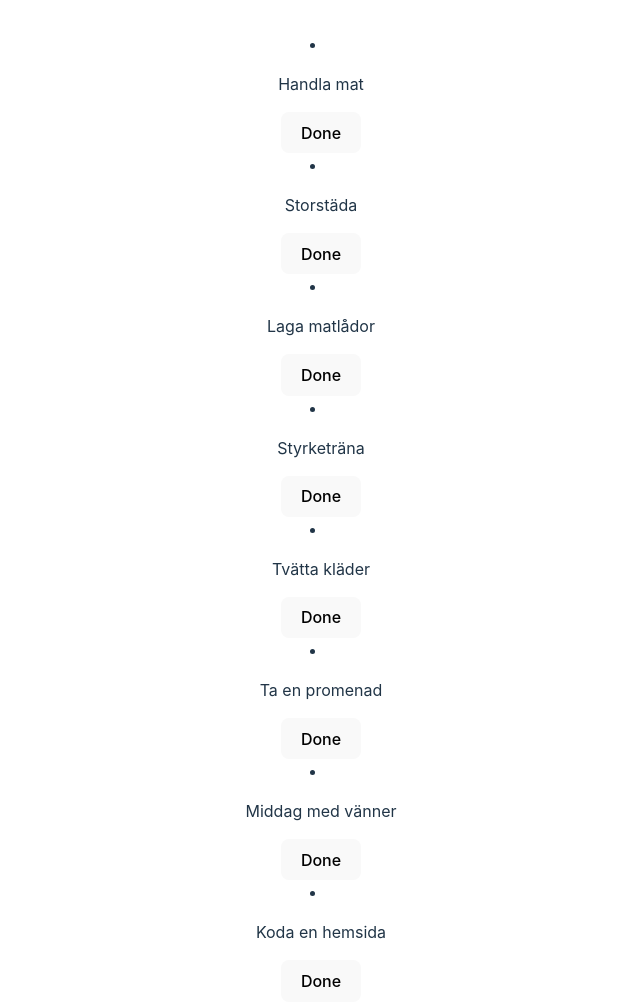
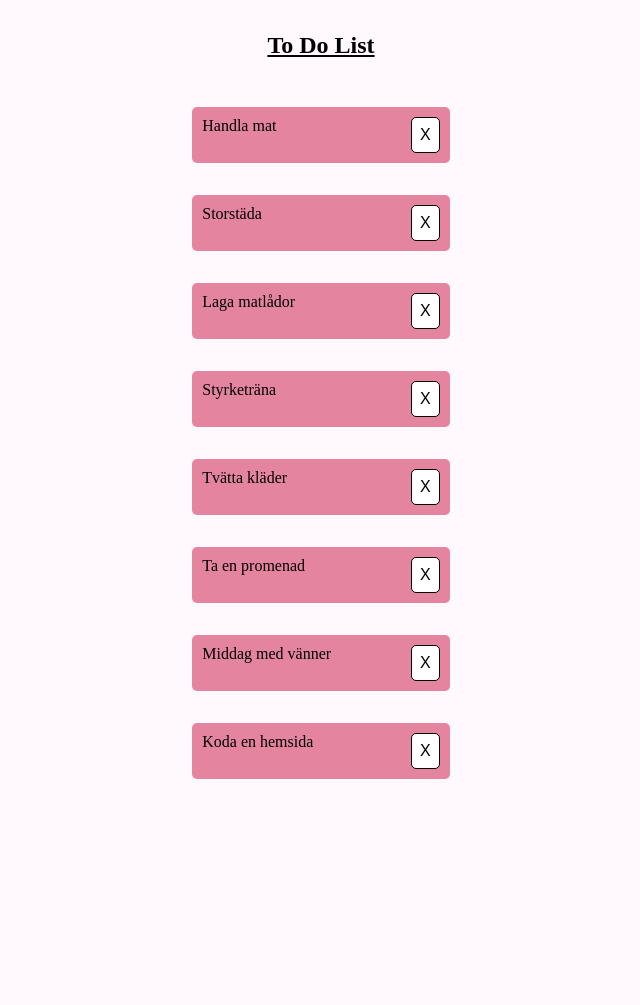
Before and after one commit to malinjansson/Todo-List-Typescript, a website built with Vite: page index.html in a window 1280 px wide. Shown: the whole page, without its empty margins (319-959 px from the left). After the commit the page ends 800 px from the top, so only its background shows below. Built offline with nearby package versions, Linux system fonts and the light colour scheme.

Commit message:
changed the loop to a function

```diff
--- a/index.html
+++ b/index.html
@@ -7,6 +7,7 @@
     <title>Malins todo-list</title>
   </head>
   <body>
+    <h2>To Do List</h2>
     <div id="app">
       <div id="listContainer"></div>
     </div>
--- a/package.json
+++ b/package.json
@@ -9,6 +9,7 @@
     "preview": "vite preview"
   },
   "devDependencies": {
+    "sass": "^1.80.3",
     "typescript": "^5.0.2",
     "vite": "^4.4.5"
   }
--- a/src/main.ts
+++ b/src/main.ts
@@ -1,5 +1,5 @@
-import { toDoList } from "./models/toDoList";
-import "./style.css";
+import { toDoList, toDoList } from "./models/toDoList";
+import "./style.scss";
 
 const taskOne = new toDoList ("Handla mat");
 const taskTwo = new toDoList ("Storstäda");
@@ -10,17 +10,17 @@ const taskSix = new toDoList ("Ta en promenad");
 const taskSeven = new toDoList ("Middag med vänner");
 const taskEight = new toDoList ("Koda en hemsida");
 
-const myList: toDoList[] = [taskOne, taskTwo, taskThree, taskFour,taskFive, taskSix, taskSeven, taskEight];
+const myTasks: toDoList[] = [taskOne, taskTwo, taskThree, taskFour,taskFive, taskSix, taskSeven, taskEight];
 
+const createTheList = (myTasks: toDoList[]) => {
     const listContainer = document.getElementById ("listContainer")
 
-for (let i = 0; i < myList.length; i++) {
-    const theList = myList[i];
-
+    for (let i = 0; i < myTasks.length; i++) {
+        const theList = myTasks [i];
         const listItem = document.createElement ("li");
         const task = document.createElement ("p");
-    const checkedBtn = document.createElement ("button");
-    checkedBtn.textContent = "Done";
+        const checkedBtn = document.createElement ("button")
+        checkedBtn.textContent = "X";
 
         task.innerHTML = theList.task;
 
@@ -35,8 +35,8 @@ for (let i = 0; i < myList.length; i++) {
             if (listItem) {
                 listItem.remove ();
             }
+        });
+    }
+};
 
-    });
-
-
-}
+createTheList (myTasks);
--- /dev/null
+++ b/src/style.scss
@@ -0,0 +1,52 @@
+* {
+  padding: 0;
+  margin: 0;
+  box-sizing: border-box;
+}
+
+body {
+  background-color: #fff9fe;
+}
+
+h2 {
+  display: flex;
+  justify-content: center;
+  padding-top: 2rem;
+  padding-bottom: 2rem;
+  text-decoration: underline;
+}
+
+#app {
+  display: flex;
+  justify-content: center;
+}
+
+#listContainer {
+  display: flex;
+  flex-direction: column;
+
+  li {
+    display: flex;
+    flex-direction: row;
+    justify-content: space-between;
+    gap: 5rem;
+    margin: 1rem;
+    background-color: #e5849f;
+    border-radius: 5px;
+    padding: 10px;
+  }
+
+  button {
+    border-radius: 5px;
+    border: 1px solid black;
+    padding: 0.5em 0.5em;
+    font-size: 1em;
+    font-weight: 500;
+    background-color: #ffffff;
+
+    &:hover {
+      background-color: black;
+      color: white;
+    }
+  }
+}
```
Also changed, not shown: src/style.css (deleted), 1 other file. Lines whose indentation alone changed are shown as unchanged.
